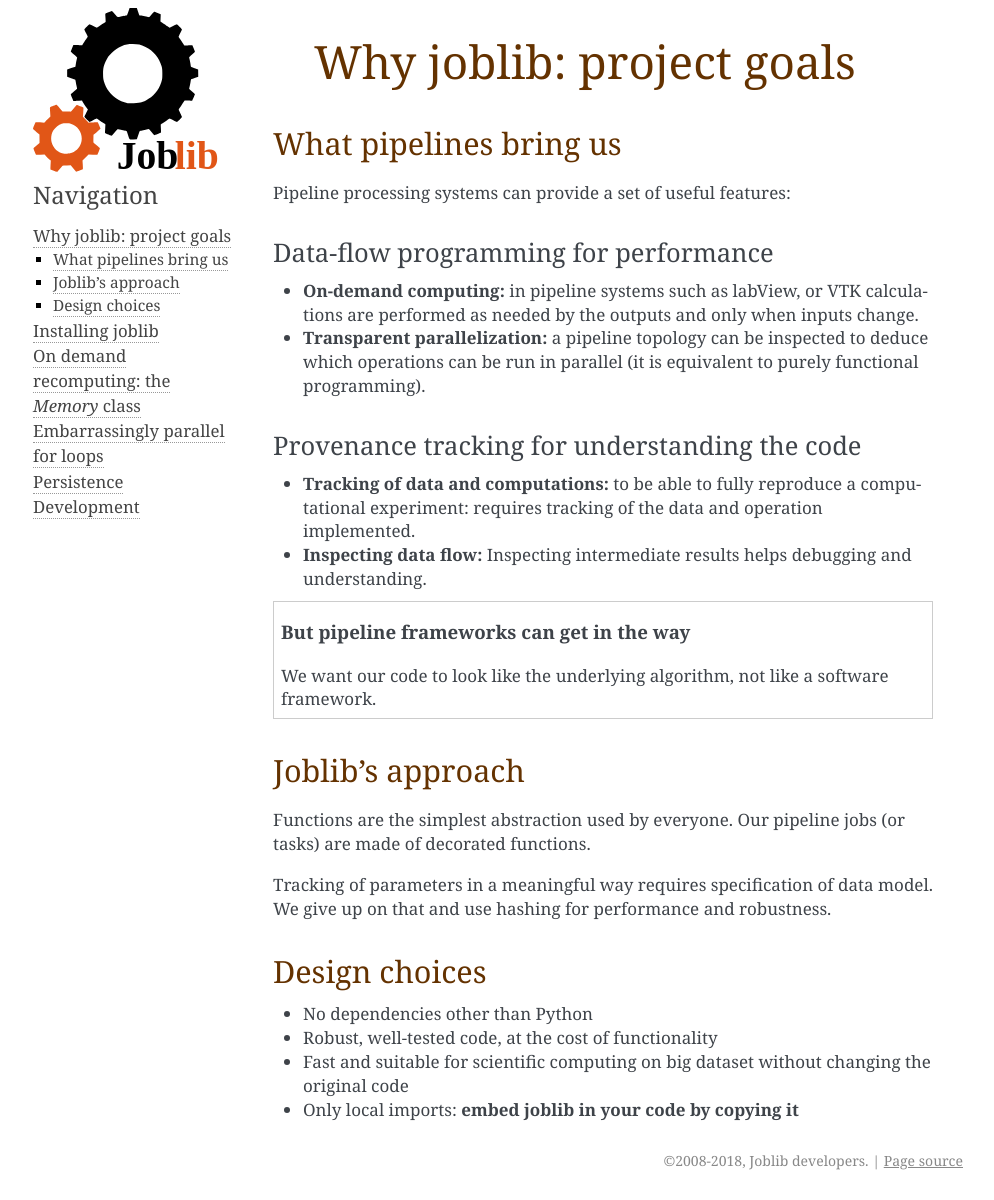
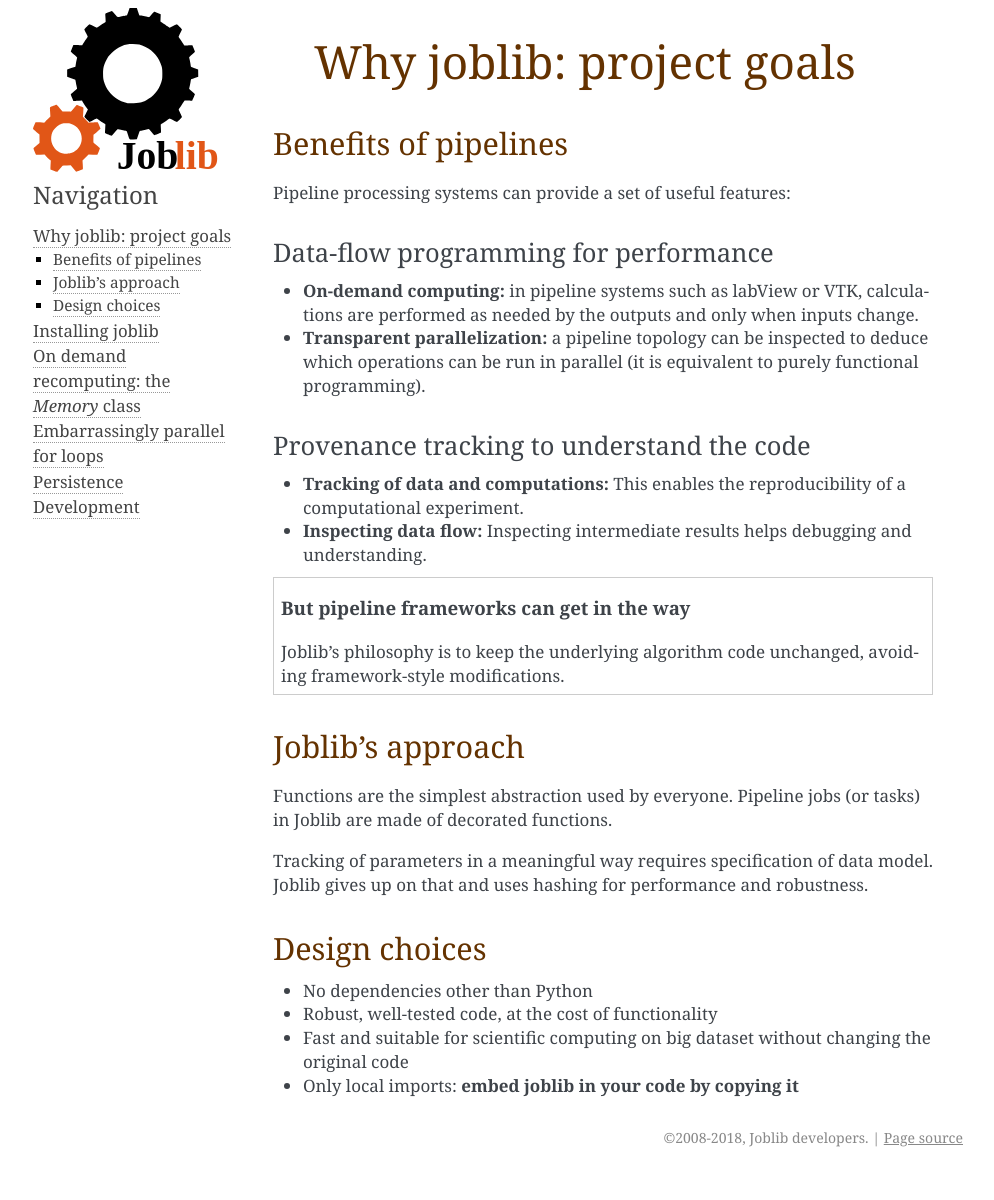
Before and after one commit to joblib/joblib, a Sphinx documentation site: the page built from doc/why.rst, in a window 1280 px wide. Shown: the whole page, without its empty margins (147-1141 px from the left). Built offline with Sphinx 7.4.7, drawn with Linux system fonts in a browser that asks for light colours; formulas are drawn with MathJax 3; pages that are not in the unit, such as notebooks, are missing from menus; after the commit the page ends 1177 px from its top, so only the background shows below that.

Commit message:
reword/cleanup a bit the "why" documentation page (#616)

```diff
--- a/doc/why.rst
+++ b/doc/why.rst
@@ -1,16 +1,16 @@
 
 Why joblib: project goals
-===========================
+=========================
 
-What pipelines bring us
---------------------------
+Benefits of pipelines
+---------------------
 
 Pipeline processing systems can provide a set of useful features:
 
 Data-flow programming for performance
-......................................
+.....................................
 
-* **On-demand computing:** in pipeline systems such as labView, or VTK
+* **On-demand computing:** in pipeline systems such as labView or VTK,
   calculations are performed as needed by the outputs and only when
   inputs change.
 
@@ -18,12 +18,11 @@ Data-flow programming for performance
   to deduce which operations can be run in parallel (it is equivalent to
   purely functional programming).
 
-Provenance tracking for understanding the code
-...............................................
+Provenance tracking to understand the code
+..........................................
 
-* **Tracking of data and computations:** to be able to fully reproduce a
-  computational experiment: requires tracking of the data and operation
-  implemented.
+* **Tracking of data and computations:** This enables the reproducibility of a
+  computational experiment.
 
 * **Inspecting data flow:** Inspecting intermediate results helps
   debugging and understanding.
@@ -31,21 +30,21 @@ Provenance tracking for understanding the code
 .. topic:: But pipeline frameworks can get in the way
     :class: warning
 
-    We want our code to look like the underlying algorithm,
-    not like a software framework.
+    Joblib's philosophy is to keep the underlying algorithm code unchanged,
+    avoiding framework-style modifications.
 
 Joblib's approach
---------------------
+-----------------
 
-Functions are the simplest abstraction used by everyone. Our pipeline
-jobs (or tasks) are made of decorated functions.
+Functions are the simplest abstraction used by everyone. Pipeline
+jobs (or tasks) in Joblib are made of decorated functions.
 
 Tracking of parameters in a meaningful way requires specification of
-data model. We give up on that and use hashing for performance and
+data model. Joblib gives up on that and uses hashing for performance and
 robustness.
 
 Design choices
----------------
+--------------
 
 * No dependencies other than Python
 
```
